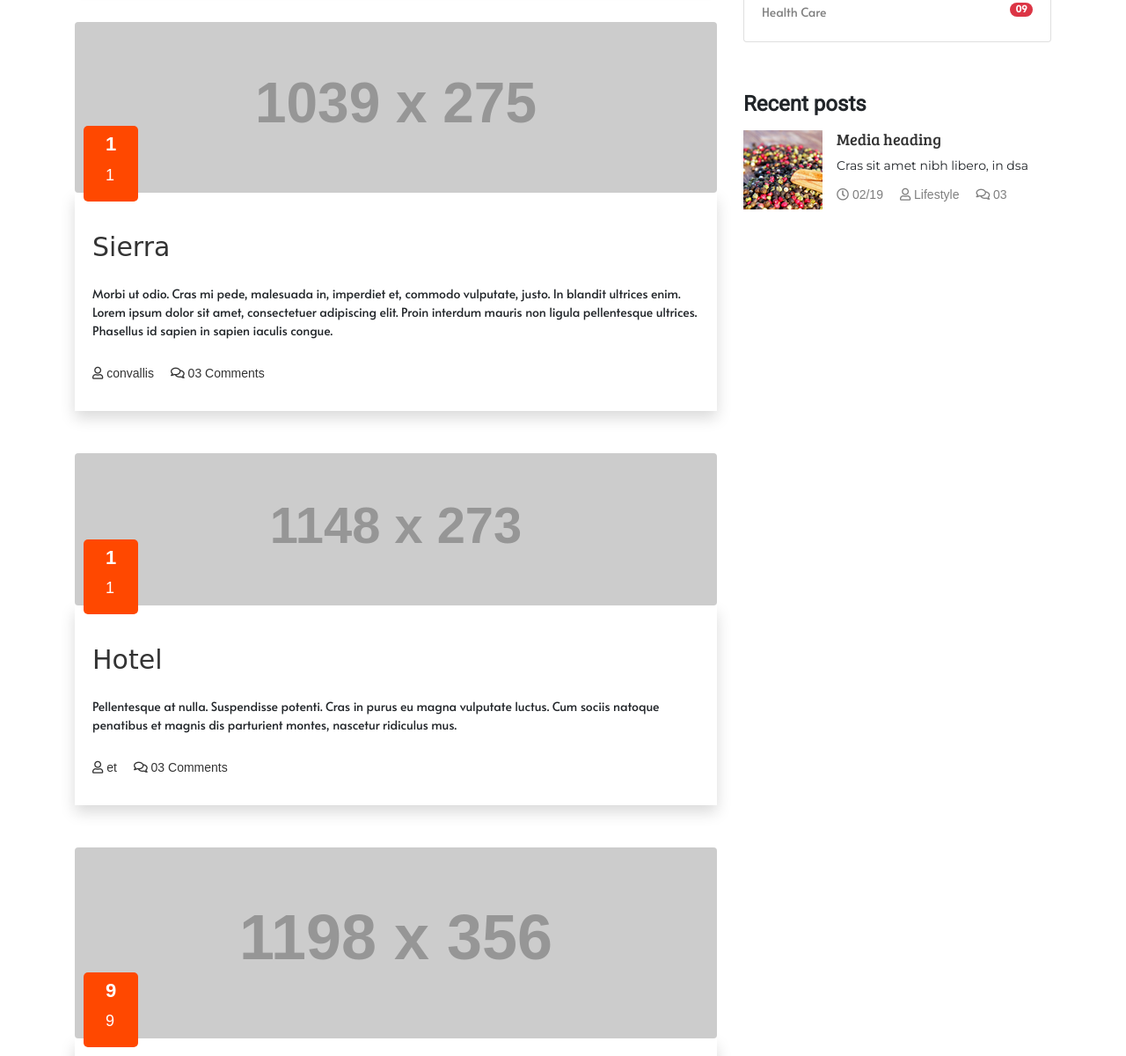
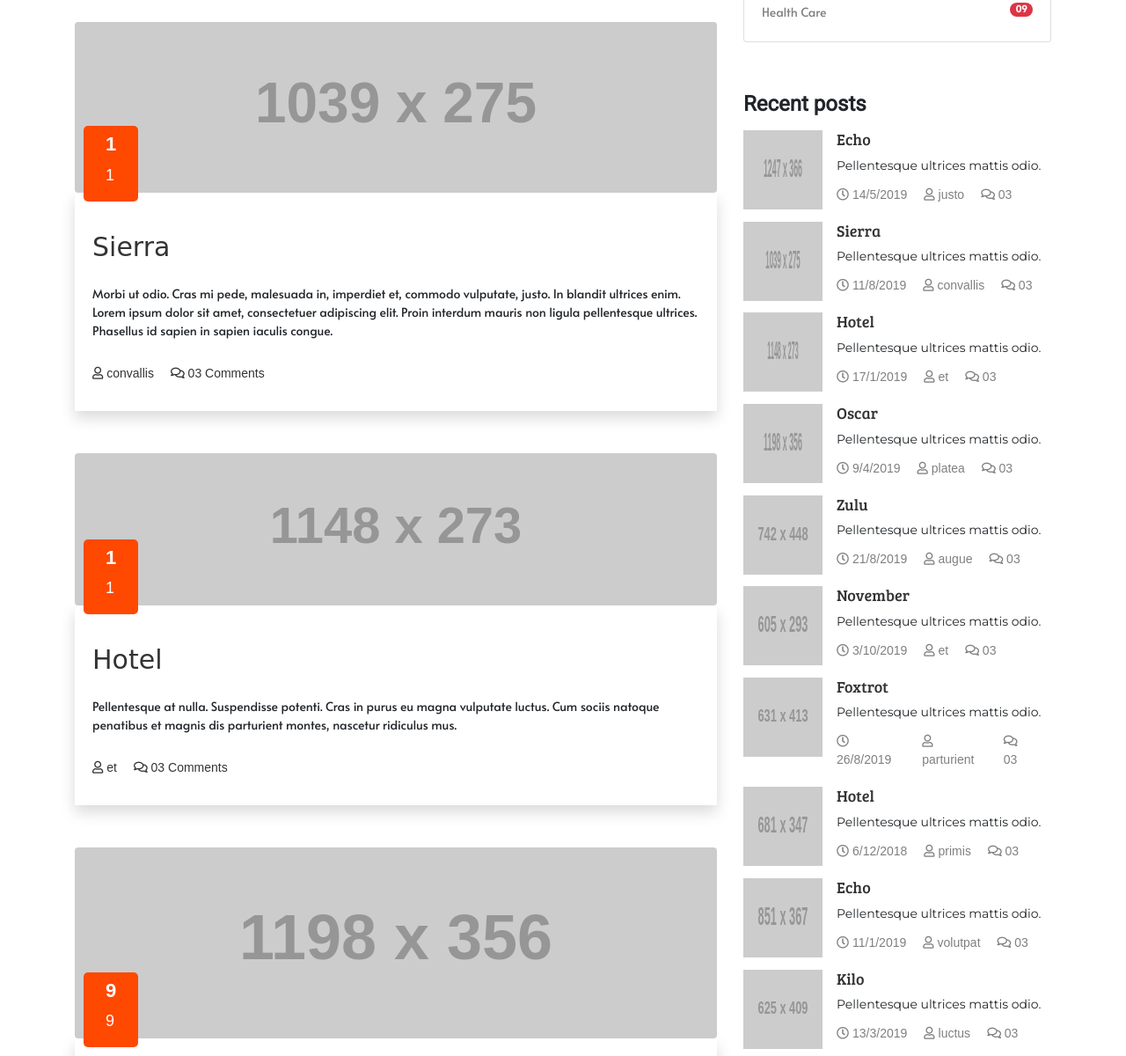
Before and after one commit to nSedrickm/blog, a plain HTML site: page index.html in a window 1280 px wide. Shown: the part 687-1887 px from the top of the page at 88% size. Drawn offline with Linux system fonts and the light colour scheme; placeholder pictures from the web are drawn by us; a web font is replaced by a local one.

Commit message:
generating recent_posts from parsing json

```diff
--- a/MOCK_DATA_SMALL.json
+++ b/MOCK_DATA_SMALL.json
@@ -1,10 +1,92 @@
-[{"id":1,"postTag":"justo","postDate":"14/5/2019","postTitle":"Echo","postImage":"http://dummyimage.com/1247x366.jpg/ff4444/ffffff","postDetails":"Donec ut dolor. Morbi vel lectus in quam fringilla rhoncus."},
-{"id":2,"postTag":"convallis","postDate":"11/8/2019","postTitle":"Sierra","postImage":"http://dummyimage.com/1039x275.jpg/ff4444/ffffff","postDetails":"Morbi ut odio. Cras mi pede, malesuada in, imperdiet et, commodo vulputate, justo. In blandit ultrices enim. Lorem ipsum dolor sit amet, consectetuer adipiscing elit. Proin interdum mauris non ligula pellentesque ultrices. Phasellus id sapien in sapien iaculis congue."},
-{"id":3,"postTag":"et","postDate":"17/1/2019","postTitle":"Hotel","postImage":"http://dummyimage.com/1148x273.jpg/cc0000/ffffff","postDetails":"Pellentesque at nulla. Suspendisse potenti. Cras in purus eu magna vulputate luctus. Cum sociis natoque penatibus et magnis dis parturient montes, nascetur ridiculus mus."},
-{"id":4,"postTag":"platea","postDate":"9/4/2019","postTitle":"Oscar","postImage":"http://dummyimage.com/1198x356.jpg/ff4444/ffffff","postDetails":"Aliquam non mauris. Morbi non lectus. Aliquam sit amet diam in magna bibendum imperdiet. Nullam orci pede, venenatis non, sodales sed, tincidunt eu, felis. Fusce posuere felis sed lacus. Morbi sem mauris, laoreet ut, rhoncus aliquet, pulvinar sed, nisl. Nunc rhoncus dui vel sem. Sed sagittis. Nam congue, risus semper porta volutpat, quam pede lobortis ligula, sit amet eleifend pede libero quis orci."},
-{"id":5,"postTag":"augue","postDate":"21/8/2019","postTitle":"Zulu","postImage":"http://dummyimage.com/742x448.jpg/cc0000/ffffff","postDetails":"Nullam molestie nibh in lectus. Pellentesque at nulla. Suspendisse potenti. Cras in purus eu magna vulputate luctus. Cum sociis natoque penatibus et magnis dis parturient montes, nascetur ridiculus mus. Vivamus vestibulum sagittis sapien."},
-{"id":6,"postTag":"et","postDate":"3/10/2019","postTitle":"November","postImage":"http://dummyimage.com/605x293.jpg/dddddd/000000","postDetails":"Integer aliquet, massa id lobortis convallis, tortor risus dapibus augue, vel accumsan tellus nisi eu orci. Mauris lacinia sapien quis libero. Nullam sit amet turpis elementum ligula vehicula consequat. Morbi a ipsum. Integer a nibh. In quis justo. Maecenas rhoncus aliquam lacus. Morbi quis tortor id nulla ultrices aliquet. Maecenas leo odio, condimentum id, luctus nec, molestie sed, justo. Pellentesque viverra pede ac diam."},
-{"id":7,"postTag":"parturient","postDate":"26/8/2019","postTitle":"Foxtrot","postImage":"http://dummyimage.com/631x413.jpg/cc0000/ffffff","postDetails":"Pellentesque viverra pede ac diam. Cras pellentesque volutpat dui. Maecenas tristique, est et tempus semper, est quam pharetra magna, ac consequat metus sapien ut nunc."},
-{"id":8,"postTag":"primis","postDate":"6/12/2018","postTitle":"Hotel","postImage":"http://dummyimage.com/681x347.jpg/dddddd/000000","postDetails":"Integer aliquet, massa id lobortis convallis, tortor risus dapibus augue, vel accumsan tellus nisi eu orci. Mauris lacinia sapien quis libero. Nullam sit amet turpis elementum ligula vehicula consequat. Morbi a ipsum. Integer a nibh. In quis justo. Maecenas rhoncus aliquam lacus. Morbi quis tortor id nulla ultrices aliquet. Maecenas leo odio, condimentum id, luctus nec, molestie sed, justo."},
-{"id":9,"postTag":"volutpat","postDate":"11/1/2019","postTitle":"Echo","postImage":"http://dummyimage.com/851x367.jpg/cc0000/ffffff","postDetails":"Vivamus in felis eu sapien cursus vestibulum. Proin eu mi. Nulla ac enim. In tempor, turpis nec euismod scelerisque, quam turpis adipiscing lorem, vitae mattis nibh ligula nec sem. Duis aliquam convallis nunc."},
-{"id":10,"postTag":"luctus","postDate":"13/3/2019","postTitle":"Kilo","postImage":"http://dummyimage.com/625x409.jpg/dddddd/000000","postDetails":"Integer ac leo. Pellentesque ultrices mattis odio. Donec vitae nisi. Nam ultrices, libero non mattis pulvinar, nulla pede ullamcorper augue, a suscipit nulla elit ac nulla. Sed vel enim sit amet nunc viverra dapibus. Nulla suscipit ligula in lacus. Curabitur at ipsum ac tellus semper interdum. Mauris ullamcorper purus sit amet nulla. Quisque arcu libero, rutrum ac, lobortis vel, dapibus at, diam."}]
+[
+  {
+    "id": 1,
+    "postTag": "justo",
+    "postDate": "14/5/2019",
+    "postCaption": "Pellentesque ultrices mattis odio.",
+    "postTitle": "Echo",
+    "postImage": "http://dummyimage.com/1247x366.jpg/ff4444/ffffff",
+    "postDetails": "Donec ut dolor. Morbi vel lectus in quam fringilla rhoncus."
+  },
+  {
+    "id": 2,
+    "postTag": "convallis",
+    "postDate": "11/8/2019",
+    "postCaption": "Pellentesque ultrices mattis odio.",
+    "postTitle": "Sierra",
+    "postImage": "http://dummyimage.com/1039x275.jpg/ff4444/ffffff",
+    "postDetails": "Morbi ut odio. Cras mi pede, malesuada in, imperdiet et, commodo vulputate, justo. In blandit ultrices enim. Lorem ipsum dolor sit amet, consectetuer adipiscing elit. Proin interdum mauris non ligula pellentesque ultrices. Phasellus id sapien in sapien iaculis congue."
+  },
+  {
+    "id": 3,
+    "postTag": "et",
+    "postDate": "17/1/2019",
+    "postCaption": "Pellentesque ultrices mattis odio.",
+    "postTitle": "Hotel",
+    "postImage": "http://dummyimage.com/1148x273.jpg/cc0000/ffffff",
+    "postDetails": "Pellentesque at nulla. Suspendisse potenti. Cras in purus eu magna vulputate luctus. Cum sociis natoque penatibus et magnis dis parturient montes, nascetur ridiculus mus."
+  },
+  {
+    "id": 4,
+    "postTag": "platea",
+    "postDate": "9/4/2019",
+    "postCaption": "Pellentesque ultrices mattis odio.",
+    "postTitle": "Oscar",
+    "postImage": "http://dummyimage.com/1198x356.jpg/ff4444/ffffff",
+    "postDetails": "Aliquam non mauris. Morbi non lectus. Aliquam sit amet diam in magna bibendum imperdiet. Nullam orci pede, venenatis non, sodales sed, tincidunt eu, felis. Fusce posuere felis sed lacus. Morbi sem mauris, laoreet ut, rhoncus aliquet, pulvinar sed, nisl. Nunc rhoncus dui vel sem. Sed sagittis. Nam congue, risus semper porta volutpat, quam pede lobortis ligula, sit amet eleifend pede libero quis orci."
+  },
+  {
+    "id": 5,
+    "postTag": "augue",
+    "postDate": "21/8/2019",
+    "postCaption": "Pellentesque ultrices mattis odio.",
+    "postTitle": "Zulu",
+    "postImage": "http://dummyimage.com/742x448.jpg/cc0000/ffffff",
+    "postDetails": "Nullam molestie nibh in lectus. Pellentesque at nulla. Suspendisse potenti. Cras in purus eu magna vulputate luctus. Cum sociis natoque penatibus et magnis dis parturient montes, nascetur ridiculus mus. Vivamus vestibulum sagittis sapien."
+  },
+  {
+    "id": 6,
+    "postTag": "et",
+    "postDate": "3/10/2019",
+    "postCaption": "Pellentesque ultrices mattis odio.",
+    "postTitle": "November",
+    "postImage": "http://dummyimage.com/605x293.jpg/dddddd/000000",
+    "postDetails": "Integer aliquet, massa id lobortis convallis, tortor risus dapibus augue, vel accumsan tellus nisi eu orci. Mauris lacinia sapien quis libero. Nullam sit amet turpis elementum ligula vehicula consequat. Morbi a ipsum. Integer a nibh. In quis justo. Maecenas rhoncus aliquam lacus. Morbi quis tortor id nulla ultrices aliquet. Maecenas leo odio, condimentum id, luctus nec, molestie sed, justo. Pellentesque viverra pede ac diam."
+  },
+  {
+    "id": 7,
+    "postTag": "parturient",
+    "postDate": "26/8/2019",
+    "postCaption": "Pellentesque ultrices mattis odio.",
+    "postTitle": "Foxtrot",
+    "postImage": "http://dummyimage.com/631x413.jpg/cc0000/ffffff",
+    "postDetails": "Pellentesque viverra pede ac diam. Cras pellentesque volutpat dui. Maecenas tristique, est et tempus semper, est quam pharetra magna, ac consequat metus sapien ut nunc."
+  },
+  {
+    "id": 8,
+    "postTag": "primis",
+    "postDate": "6/12/2018",
+    "postCaption": "Pellentesque ultrices mattis odio.",
+    "postTitle": "Hotel",
+    "postImage": "http://dummyimage.com/681x347.jpg/dddddd/000000",
+    "postDetails": "Integer aliquet, massa id lobortis convallis, tortor risus dapibus augue, vel accumsan tellus nisi eu orci. Mauris lacinia sapien quis libero. Nullam sit amet turpis elementum ligula vehicula consequat. Morbi a ipsum. Integer a nibh. In quis justo. Maecenas rhoncus aliquam lacus. Morbi quis tortor id nulla ultrices aliquet. Maecenas leo odio, condimentum id, luctus nec, molestie sed, justo."
+  },
+  {
+    "id": 9,
+    "postTag": "volutpat",
+    "postDate": "11/1/2019",
+    "postCaption": "Pellentesque ultrices mattis odio.",
+    "postTitle": "Echo",
+    "postImage": "http://dummyimage.com/851x367.jpg/cc0000/ffffff",
+    "postDetails": "Vivamus in felis eu sapien cursus vestibulum. Proin eu mi. Nulla ac enim. In tempor, turpis nec euismod scelerisque, quam turpis adipiscing lorem, vitae mattis nibh ligula nec sem. Duis aliquam convallis nunc."
+  },
+  {
+    "id": 10,
+    "postTag": "luctus",
+    "postDate": "13/3/2019",
+    "postCaption": "Pellentesque ultrices mattis odio.",
+    "postTitle": "Kilo",
+    "postImage": "http://dummyimage.com/625x409.jpg/dddddd/000000",
+    "postDetails": "Integer ac leo. Pellentesque ultrices mattis odio. Donec vitae nisi. Nam ultrices, libero non mattis pulvinar, nulla pede ullamcorper augue, a suscipit nulla elit ac nulla. Sed vel enim sit amet nunc viverra dapibus. Nulla suscipit ligula in lacus. Curabitur at ipsum ac tellus semper interdum. Mauris ullamcorper purus sit amet nulla. Quisque arcu libero, rutrum ac, lobortis vel, dapibus at, diam."
+  }
+]
--- a/index.html
+++ b/index.html
@@ -78,6 +78,7 @@
 
     <section class="blog_content">
         <div class="container">
+
             <div class="row pt-5">
                 <div class="col-lg-8">
                     <h1 class="font-weight-bold bree">Top Stories</h1>
@@ -150,7 +151,6 @@
 
                 <div class="col-lg-4 mb-5">
                     <div class="widgets">
-
                         <aside class="search-widget my-5">
                             <form action="#">
                                 <div class="form-group">
@@ -209,8 +209,9 @@
                             </ul>
                         </aside>
 
-                        <aside class="recent_post">
+                        <aside class="recent_posts">
                             <h3 class="py-2 roboto-bold">Recent posts</h3>
+                            <div class="" id="recent_posts">
                                 <div class="media mb-2">
                                     <img src="img/post/post_5.png" class="mr-3" alt="...">
                                     <div class="media-body">
@@ -233,11 +234,13 @@
                                         </ul>
                                     </div>
                                 </div>
+                            </div>
                         </aside>
 
                     </div>
                 </div>
             </div>
+
         </div>
     </section>
 
--- a/js/blog.js
+++ b/js/blog.js
@@ -29,7 +29,9 @@ function dataholder(inputdata) {
 // render HTML
 function renderHTML(data) {
     var post_section = document.getElementById('articles-section');
+    var recent_post_section = document.getElementById('recent_posts');
     var post = '';
+    var recent_posts = '';
     for (let i in data) {
         post += `
             <article class="card my-5 border-0">
@@ -60,7 +62,30 @@ function renderHTML(data) {
                             </div>
 
                         </article>
+            `;
+        recent_posts += `<div class="media mb-2">
+            <img src="${data[i].postImage}" class="mr-3" alt="...">
+            <div class="media-body">
+                <a href="#" class="">
+                    <h4 class="mt-0 bree">${data[i].postTitle}</h4>
+                </a>
+                <p class="montserrat m-0">${data[i].postCaption}</p>
+                <ul class="list-group list-group-horizontal  ">
+                    <li class="list-group-item border-0 pl-0"><a href=" #"><i
+                                class="far fa-clock pr-1"></i>${data[i].postDate}
+                        </a></li>
+                    </li>
+                    <li class="list-group-item border-0 pl-0"><a href=" #">
+                            <i class="far fa-user pr-1"></i>${data[i].postTag}</a></li>
+                    <li class="list-group-item border-0 pl-0"><a href=" #"><i
+                                class="far fa-comments"></i>
+                            03</a></li>
+                    </li>
+                </ul>
+            </div>
+        </div>
             `
     }
     post_section.innerHTML = post;
+    recent_post_section.innerHTML = recent_posts;
 };
```
Lines whose indentation alone changed are shown as unchanged.
